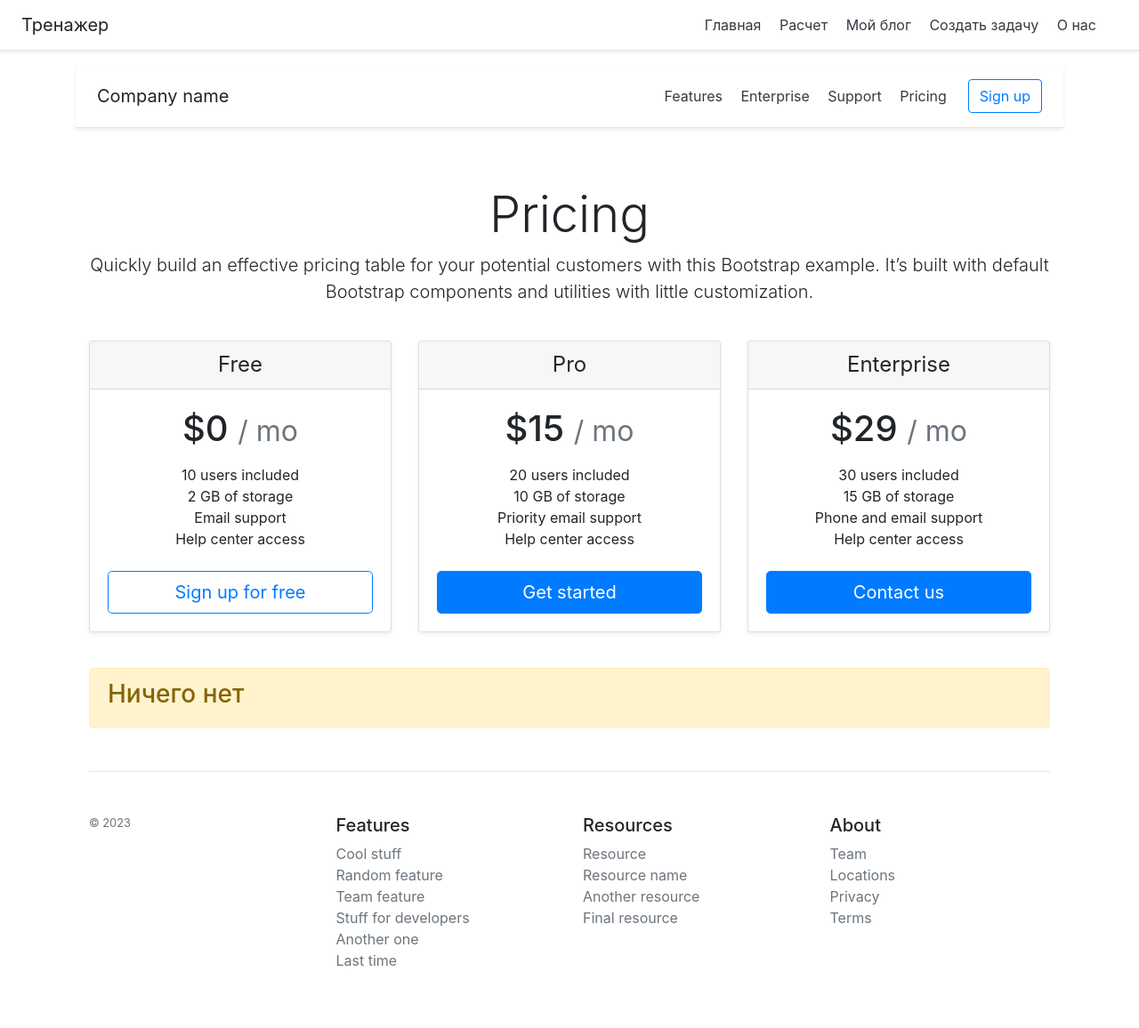
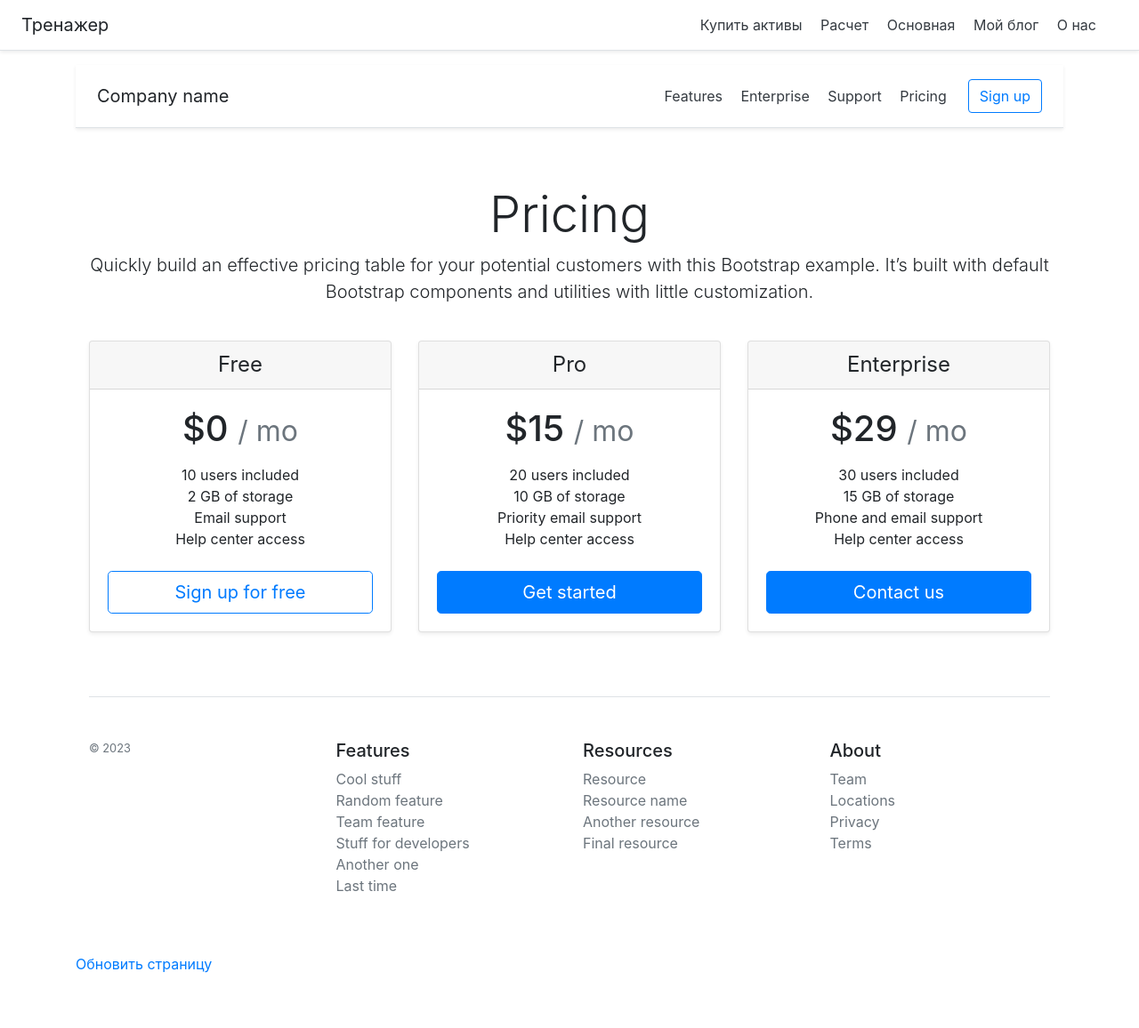
Before and after one commit to HDiman/nn-project_4, a Django app: page / in a window 1280 px wide. Shown: the whole page at 89% size. After the commit the page ends 1096 px from the top, so only its background shows below. Run offline with Django 4.2, Linux system fonts and the light colour scheme; data that the repository does not hold is empty.

Commit message:
Project NN4 version 2.3 (Добавлено обновление страницы)

```diff
--- a/market_django/main/templates/main/base.html
+++ b/market_django/main/templates/main/base.html
@@ -9,10 +9,10 @@
         <div class="d-flex flex-column flex-md-row align-items-center p-3 px-md-4 mb-3 bg-white border-bottom shadow-sm">
             <h5 class="my-0 mr-md-auto font-weight-normal">Тренажер</h5>
             <nav class="my-2 my-md-0 mr-md-3">
-                <a class="p-2 text-dark" href="{% url 'home'%}">Главная</a>
+                <a class="p-2 text-dark" href="{% url 'task'%}">Купить активы</a>
                 <a class="p-2 text-dark" href="{% url 'count'%}">Расчет</a>
+                <a class="p-2 text-dark" href="{% url 'home'%}">Основная</a>
                 <a class="p-2 text-dark" href="{% url 'blog'%}">Мой блог</a>
-                <a class="p-2 text-dark" href="{% url 'task'%}">Создать задачу</a>
                 <a class="p-2 text-dark" href="{% url 'about'%}">О нас</a>
             </nav>
         </div>
--- a/market_django/main/templates/main/index.html
+++ b/market_django/main/templates/main/index.html
@@ -72,21 +72,6 @@
                 </div>
         </div>
 
-
-        {% if tasks %}
-                {% for item in tasks %}
-                <div class = "alert alert-warning mt-2">
-                        <h3>{{ item.title }}</h3>
-                        <p>{{ item.task }}</p>
-                </div>
-                {% endfor %}
-        {% else %}
-                <div class = "alert alert-warning mt-2">
-                        <h3>{{ 'Ничего нет' }}</h3>
-                </div>
-        {% endif %}
-
-
         <footer class="pt-4 my-md-5 pt-md-5 border-top">
                 <div class="row">
                         <div class="col-12 col-md">
@@ -125,7 +110,7 @@
         </footer>
 </div>
 
-
+<a href="Ссылка" onclick="location.reload(); alert('ok'); return false;">Обновить страницу</a>
 <div id="torrent-scanner-popup" style="display: none;"></div>
 </body>
 {% endblock %}
--- a/market_django/main/templates/main/task.html
+++ b/market_django/main/templates/main/task.html
@@ -3,7 +3,7 @@
 {% block title %} Задача {% endblock %}
 
 {% block content %}
-    <h3>Создать задачу</h3>
+    <h3>Купить активы</h3>
     <form method="post">
         {% csrf_token %}
         {{ form.title }}<br>
--- a/market_django/main/views.py
+++ b/market_django/main/views.py
@@ -15,7 +15,7 @@ def task(request):
         form = TaskForm(request.POST)
         if form.is_valid():
             form.save()
-            return redirect('home')
+            return redirect('count')
         else:
             error = "Форма была неверной"
 
@@ -33,4 +33,5 @@ def blog(request):
     return render(request, 'main/blog.html')
 
 def count(request):
-    return render(request, 'main/count.html')
+    tasks = Task.objects.all()
+    return render(request, 'main/count.html', {'title': 'Главная страница сайта', 'tasks': tasks})
```
Also changed, not shown: market_django/main/templates/main/count.html (+14 -0 lines).
